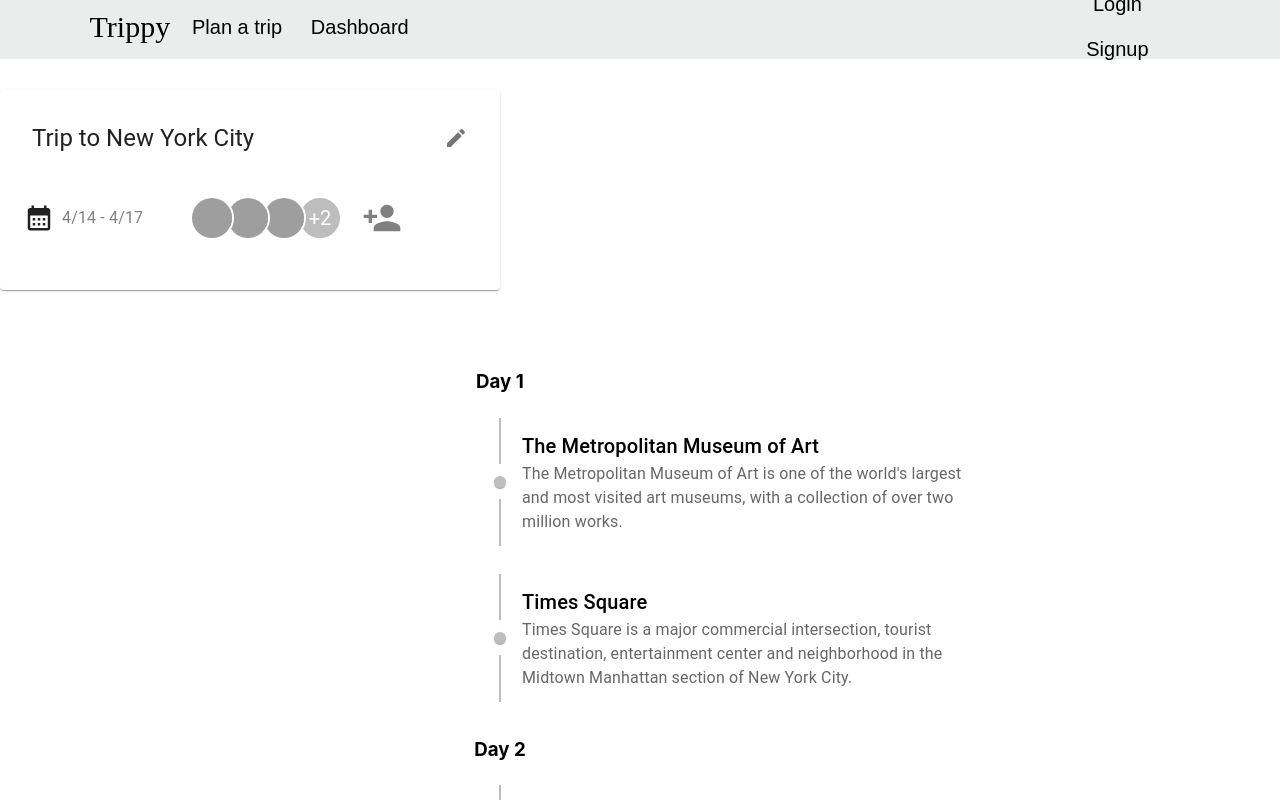
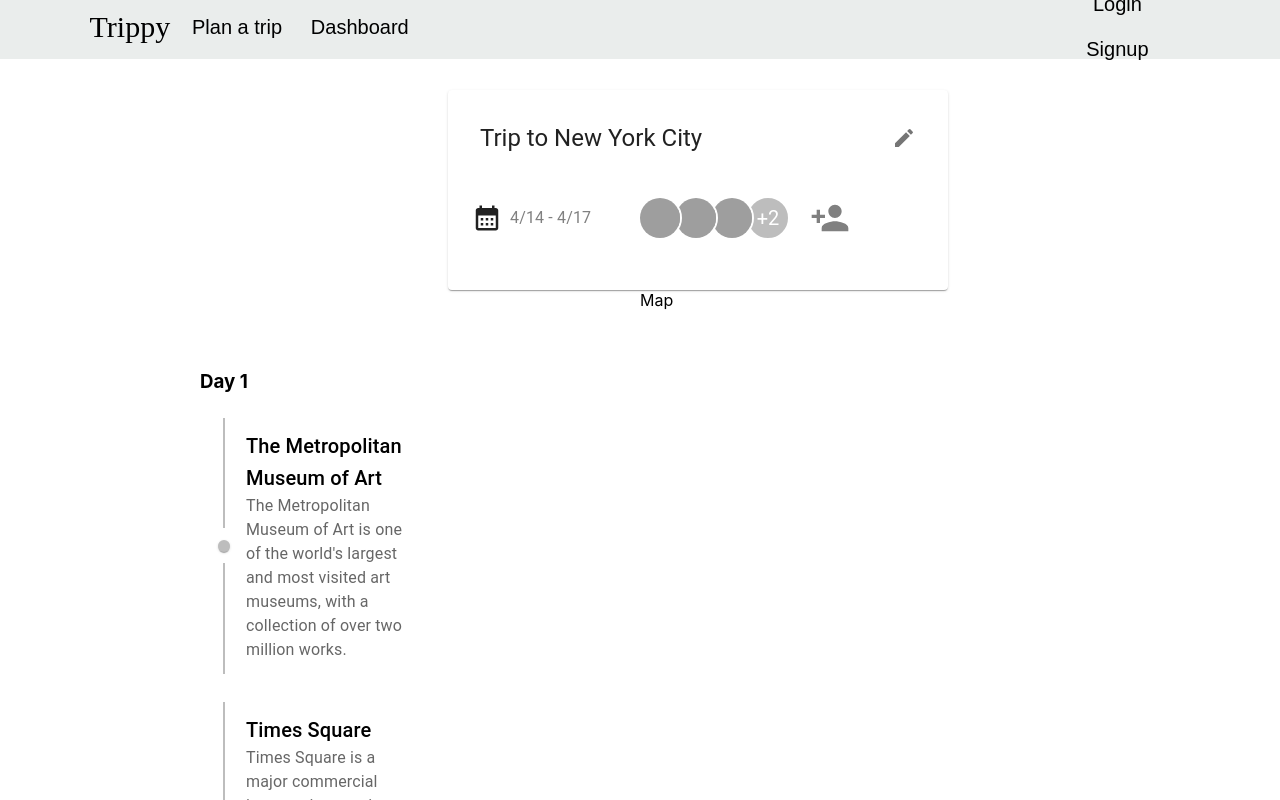
Before and after one commit to kasatsakshi/TripPy, a React (Create React App) app in the folder frontend/: page /itinerary in a window 1280 px wide. Shown: the top 800 px of the page. Built offline with nearby package versions, Linux system fonts and the light colour scheme; grey boxes are pictures that could not be loaded.

Commit message:
itinerary page beautification

```diff
--- a/frontend/src/ItineraryPage.css
+++ b/frontend/src/ItineraryPage.css
@@ -1,7 +1,8 @@
 .itinerary__outerdiv{
   margin-top: 80px;
   text-align: center;
-  margin-right: 280px;
+  /* margin-right: 280px; */
+  width: 70%;
 }
 
 .itinerary__day{
@@ -11,8 +12,17 @@
 .itinerary__content{
   margin-top: 80px;
   align-items: center;
+  justify-content: center;
 }
 
 .itinerary__icons{
   color: gray;
 }
+
+.itinerary__card{
+  margin-left: 35%;
+}
+
+.itinerary__map{
+  width: 50%;
+}
--- a/frontend/src/ItineraryPage.js
+++ b/frontend/src/ItineraryPage.js
@@ -8,7 +8,7 @@ import TimelineContent from '@mui/lab/TimelineContent';
 import TimelineOppositeContent from '@mui/lab/TimelineOppositeContent';
 import TimelineDot from '@mui/lab/TimelineDot';
 import Typography from '@mui/material/Typography';
-import Paper from '@mui/material/Paper';
+import Grid from '@mui/material/Grid';
 import Card from '@mui/material/Card';
 import CardActions from '@mui/material/CardActions';
 import CardContent from '@mui/material/CardContent';
@@ -106,7 +106,7 @@ function ItineraryPage() {
     <div>
       <Navbar />
       <div className='itinerary__content'>
-        <Card sx={{ width: 500, height: 200 }}>
+        <Card sx={{ width: 500, height: 200 }} className="itinerary__card">
           <CardContent>
             <CardHeader
               action={
@@ -133,6 +133,8 @@ function ItineraryPage() {
 
           </CardActions>
         </Card>
+        <Grid container rowSpacing={0}>
+        <Grid xs={6}>
         <div className='itinerary__outerdiv'>
           {res.map((day, index) => (
             <div key={index}>
@@ -160,6 +162,13 @@ function ItineraryPage() {
             </div>
           ))}
         </div>
+        </Grid>
+        <Grid xs={6}>
+        <div className='itinerary__map'>Map</div>
+        </Grid>
+        </Grid>
+
+
       </div>
 
 
```
Also changed, not shown: 1 other file (tests, documents, lock files or other folders).
